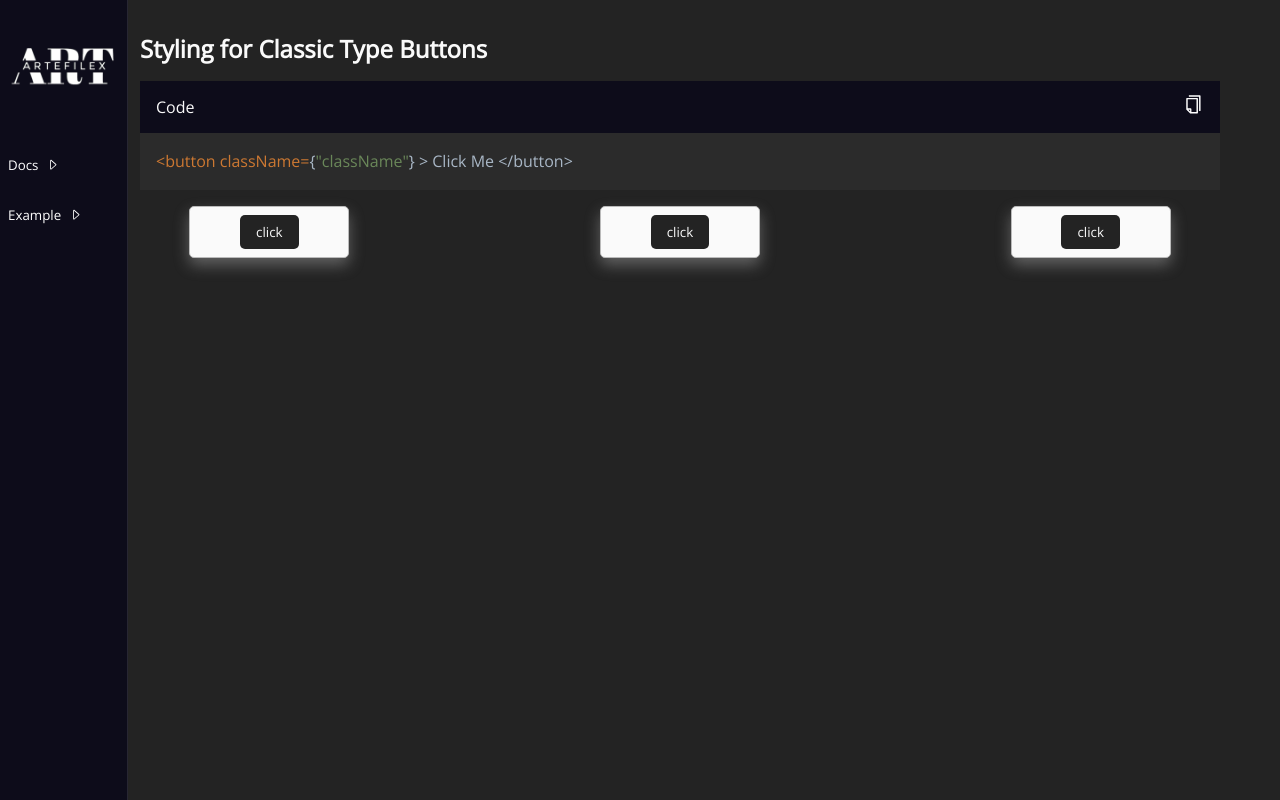
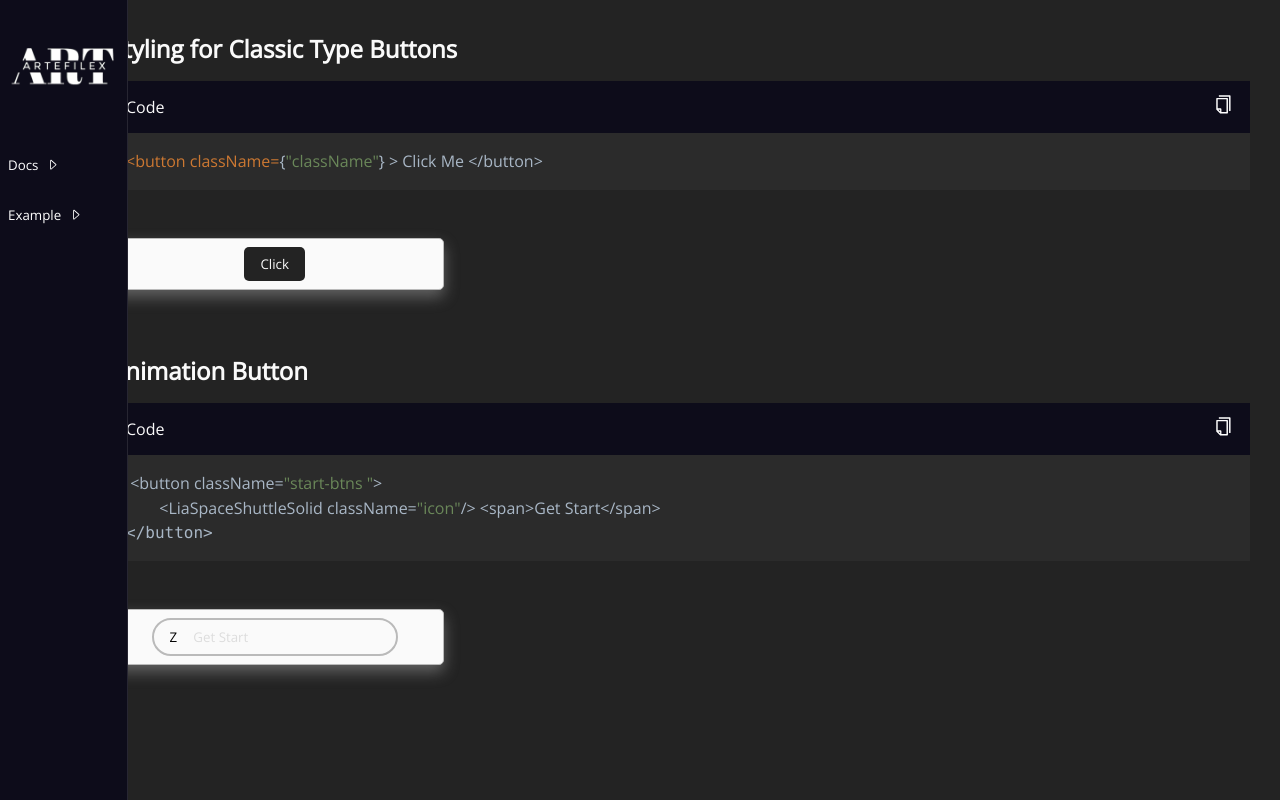
Before and after one commit to Artefilex/bestui, a React (Create React App) app in the folder client/: page /docs/buttons in a window 1280 px wide. Built offline with nearby package versions, Linux system fonts and the light colour scheme.

Commit message:
herbir button tipi için ayrı ayrı data dosyası oluşturuldu

```diff
--- a/client/src/assest/css/copy.css
+++ b/client/src/assest/css/copy.css
@@ -9,7 +9,7 @@
 
 .Copy-container .code-space {
   width: var(--size-full);
-  align-items: flex-start;
+
   justify-content: flex-start;
   top: 2rem;
   margin-bottom: 1rem;
--- a/client/src/assest/css/item/buttons.css
+++ b/client/src/assest/css/item/buttons.css
@@ -6,3 +6,71 @@
   border-radius: 5px;
   color: var(--light-color);
 }
+.start-btns {
+  display: flex;
+  align-items: center;
+  flex-direction: row;
+  gap: 1rem;
+  width: var(--size-xl);
+  justify-content: space-between;
+  padding: var(--display-9);
+  background: transparent;
+  border: var(--border-white);
+  border-radius: 3rem;
+  cursor: pointer;
+}
+.start-btns .icon {
+  font-size: 2em;
+  transition: filter 0.3s ease-in-out;
+}
+.start-btns span {
+  color: var(--dark-bg);
+  filter: invert(1);
+  width: var(--size-xl);
+  text-align: start;
+  transition: opacity 0.3s ease-in-out;
+}
+.start-btns:active {
+  animation: shakeAndHide 1s ease-in-out;
+}
+@keyframes shakeAndHide {
+  0% {
+    transform: translateY(0);
+  }
+  20% {
+    transform: translateY(-0.15rem);
+  }
+  100% {
+    transform: translateY(100);
+  }
+}
+.start-btns:hover .icon {
+  animation: slideRight 1s ease-in-out;
+  position: relative;
+  color: var(--light-color)
+}
+@keyframes slideRight {
+  0% {
+    left: 0;
+  }
+  100% {
+    left: var(--size-xl);
+  }
+}
+.start-btns:hover span {
+  animation: fadeOut 1.5s ease-in-out;
+}
+@keyframes fadeOut {
+  0% {
+    opacity: 1;
+    display: block;
+  }
+  50% {
+    opacity: 0;
+    display: none;
+  }
+  100%{
+      opacity: 1;
+      display: block;
+  }
+}
--- a/client/src/index.css
+++ b/client/src/index.css
@@ -97,7 +97,9 @@
   font-family: source-code-pro, Menlo, Monaco, Consolas, 'Courier New',
     monospace;
 }
-
+button{
+  cursor: pointer;
+}
 .flex{
   display: flex;
   align-items: center;
@@ -152,14 +154,13 @@
 
 .item-container {
   display: grid;
+  width: var(--size-full);
   grid-template-columns: repeat(1, 1fr);
-  gap: 4rem;
-  /* position: relative; */
-  top: 1rem;
+  gap: 3rem;
   padding: 1rem;
 }
 .item-container .item {
-width: 10rem;
+ width: var(--size-xxl);
 padding: var(--display-8);
  background: var(--card-light);
  border: var(--light-border);
@@ -168,11 +169,12 @@
 }
 
 .Copy-Header{
-  width: var(--size-xl);
+  width: var(--size-xxl);
   align-items: flex-start;
   gap: 1rem;
-  padding-top: 2rem;
+  padding: 2rem 0rem;
   color: var(--light-color);
+
 }
 .code-header {
   flex-direction: row;
@@ -182,7 +184,6 @@
 }
 
 .code-space .code-area {
-  width: var(--size-large);
   margin-bottom: 1rem;
 }
 
--- a/client/src/itemComponent/Buttons/Buttons.jsx
+++ b/client/src/itemComponent/Buttons/Buttons.jsx
@@ -1,58 +1,64 @@
 import React, { useState } from "react";
-
+import buttonData from "./bacisbtndata";
+import animationbtn from "./animationbtndata";
 import "../../assest/css/item/buttons.css";
 import CssCopy from "../../mainComponent/copy/CssCopy";
 import CopyHeader from "../../mainComponent/copy/CopyHeader";
+
 function Buttons() {
   const [activeButtonId, setActiveButtonId] = useState(null);
 
-  const handleButtonClick = (buttonId) => {
-    setActiveButtonId((prevId) => (prevId === buttonId ? null : buttonId));
+  const handleButtonClick = (buttonId ,dataType) => {
+    console.log(dataType);
+    setActiveButtonId((prevId) => (prevId === buttonId  ? null : buttonId));
   };
 
-  const btn1 = {
-    css: "button{\n color : wheat;\n background: black; \n} ",
-  };
   return (
     <div className="Button-container flex">
       <CopyHeader
         itemType={"Styling for Classic Type Buttons"}
         code={`<button className={"className"} > Click Me </button>`}
       />
-      <div className="item-container flex ">
-        <div className="flex">
+      <div className="item-container ">
+      {buttonData.map((item, index) => (
+          <div className="flex"  key={index}>
             <div className="item flex">
-            <button className={"ejs"} onClick={() => handleButtonClick(1)}>
-              click{" "}
+              <button
+                className={item.cls}
+                onClick={() => handleButtonClick(`${index}-s`)}
+              >
+               Click
               </button>
             </div>
             <div className="flex codebase">
-            <CssCopy code={btn1} isActive={activeButtonId === 1} />
+              <CssCopy code={item} isActive={activeButtonId === `${index}-s`} />
             </div>
           </div>
-        <div className="flex">
-          <div className="item flex">
-            <button className={"ejs"} onClick={() => handleButtonClick(1)}>
-              click{" "}
-            </button>
+        ))}
+      </div>
+
+      <CopyHeader
+        itemType={"Animation Button"}
+        code={` <button className="start-btns ">
+        <LiaSpaceShuttleSolid className="icon"/> <span>Get Start</span>
+</button>`}
+      />
+      <div className="item-container">
+        {animationbtn.map((item, index) => (
+          <div className="flex"  key={index}>
+            <div className="item animation-container flex">
+              <button
+                className={item.cls}
+                onClick={() => handleButtonClick(`${index}-a`) }
+                dangerouslySetInnerHTML={{ __html: item.code }}
+              ></button>
             </div>
             <div className="flex codebase">
-            <CssCopy code={btn1} isActive={activeButtonId === 1} />
+              <CssCopy code={item} isActive={activeButtonId ===`${index}-a`} />
             </div>
           </div>
-        <div className="flex">
-          <div className="item flex">
-            <button className={"ejs"} onClick={() => handleButtonClick(1)}>
-              click{" "}
-            </button>
+        ))}
       </div>
-          <div className="flex codebase">
-            <CssCopy code={btn1} isActive={activeButtonId === 1} />
-          </div>
-        </div>
-
-      </div>
-
     </div>
   );
 }
--- /dev/null
+++ b/client/src/itemComponent/Buttons/animationbtndata.js
@@ -0,0 +1,81 @@
+const animationbtn = [
+    {
+      css: `
+      .start-btns {
+        display: flex;
+        align-items: center;
+        flex-direction: row;
+        gap: 1rem;
+        width: var(--size-xl);
+        justify-content: space-between;
+        padding: var(--display-9);
+        background: transparent;
+        border: var(--border-white);
+        border-radius: 3rem;
+        cursor: pointer;
+      }
+      .start-btns .icon {
+        font-size: 2em;
+        transition: filter 0.3s ease-in-out;
+      }
+      .start-btns span {
+        color: var(--dark-bg);
+        filter: invert(1);
+        width: var(--size-xl);
+        text-align: start;
+        transition: opacity 0.3s ease-in-out;
+      }
+      .start-btns:active {
+        animation: shakeAndHide 1s ease-in-out;
+      }
+      @keyframes shakeAndHide {
+        0% {
+          transform: translateY(0);
+        }
+        20% {
+          transform: translateY(-0.15rem);
+        }
+        100% {
+          transform: translateY(100);
+        }
+      }
+      .start-btns:hover .icon {
+        animation: slideRight 1s ease-in-out;
+        position: relative;
+        color: var(--light-color)
+      }
+      @keyframes slideRight {
+        0% {
+          left: 0;
+        }
+        100% {
+          left: var(--size-xl);
+        }
+      }
+      .start-btns:hover span {
+        animation: fadeOut 1.5s ease-in-out;
+      }
+      @keyframes fadeOut {
+        0% {
+          opacity: 1;
+          display: block;
+        }
+        50% {
+          opacity: 0;
+          display: none;
+        }
+        100%{
+            opacity: 1;
+            display: block;
+        }
+      }
+
+      `,
+      cls: "start-btns ",
+      code:  "<div classname='icon'> Z </div>  <span>Get Start</span> "
+    },
+
+  ];
+
+
+  export default animationbtn
--- /dev/null
+++ b/client/src/itemComponent/Buttons/bacisbtndata.js
@@ -0,0 +1,10 @@
+const buttonData = [
+    {
+      css: ``,
+      cls: "ejs",
+    },
+
+  ];
+
+
+  export default buttonData
--- a/client/src/mainComponent/copy/CssCopy.jsx
+++ b/client/src/mainComponent/copy/CssCopy.jsx
@@ -1,4 +1,4 @@
-import React, { useState } from "react";
+import React from "react";
 import CopyToClipboard from "react-copy-to-clipboard";
 import { Prism as SyntaxHighlighter } from "react-syntax-highlighter";
 import { darcula } from "react-syntax-highlighter/dist/esm/styles/prism";
```
Lines whose indentation alone changed are shown as unchanged.
